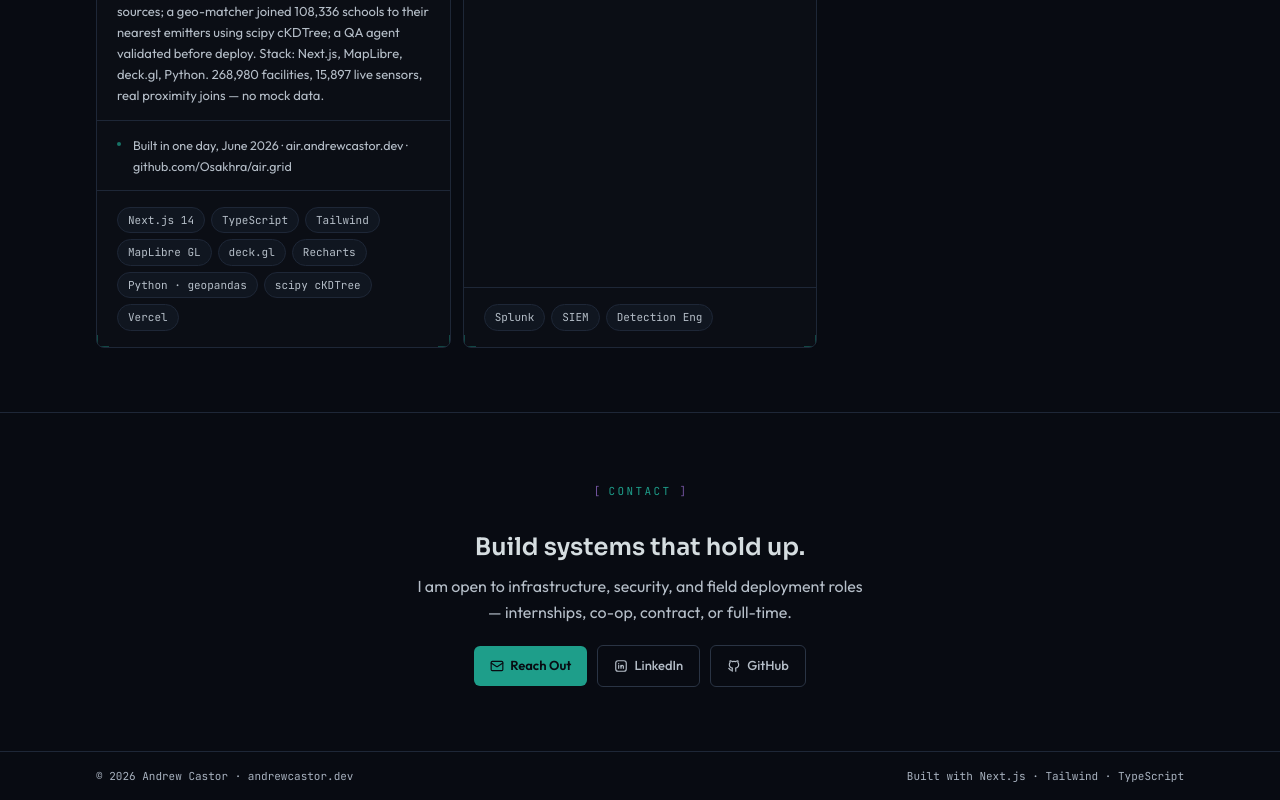
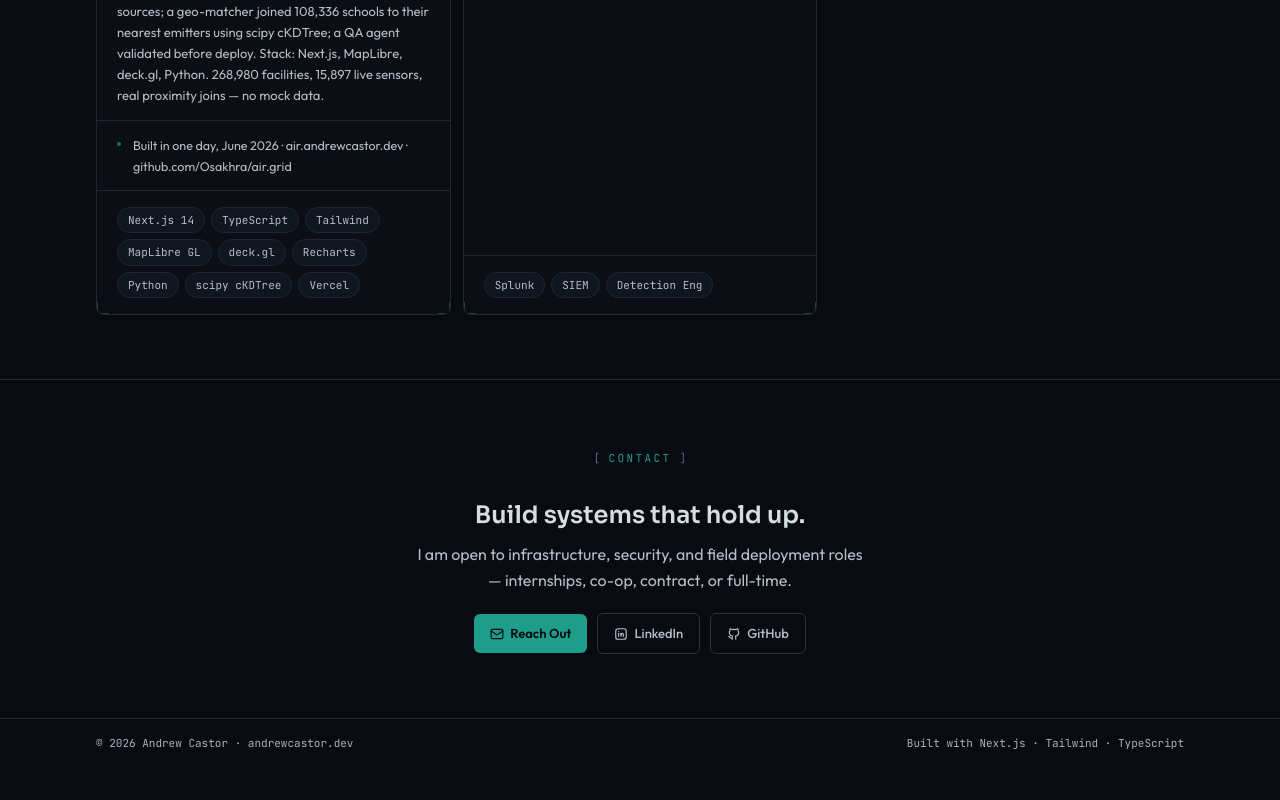
Before and after one commit to osakhra/andrewcastor-portfolio, a Next.js app: page / in a window 1280 px wide. Shown: the part 3142-3942 px from the top of the page. After the commit the page ends 3910 px from the top, so only its background shows below. Built offline with nearby package versions, Linux system fonts and the light colour scheme; no server answers.

Commit message:
Quiet Update

```diff
--- a/data/content.ts
+++ b/data/content.ts
@@ -317,7 +317,7 @@ export const projects: Project[] = [
       'MapLibre GL',
       'deck.gl',
       'Recharts',
-      'Python · geopandas',
+      'Python',
       'scipy cKDTree',
       'Vercel',
     ],
```
